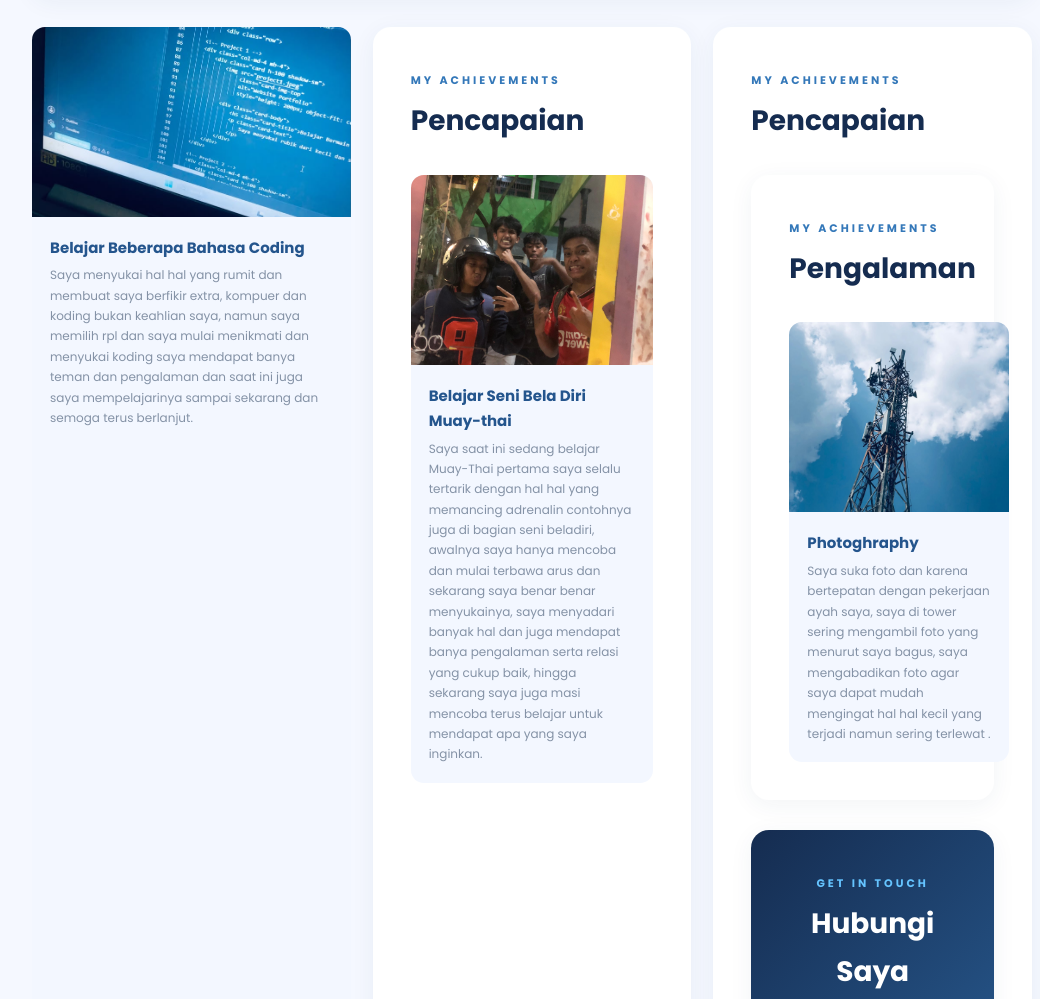
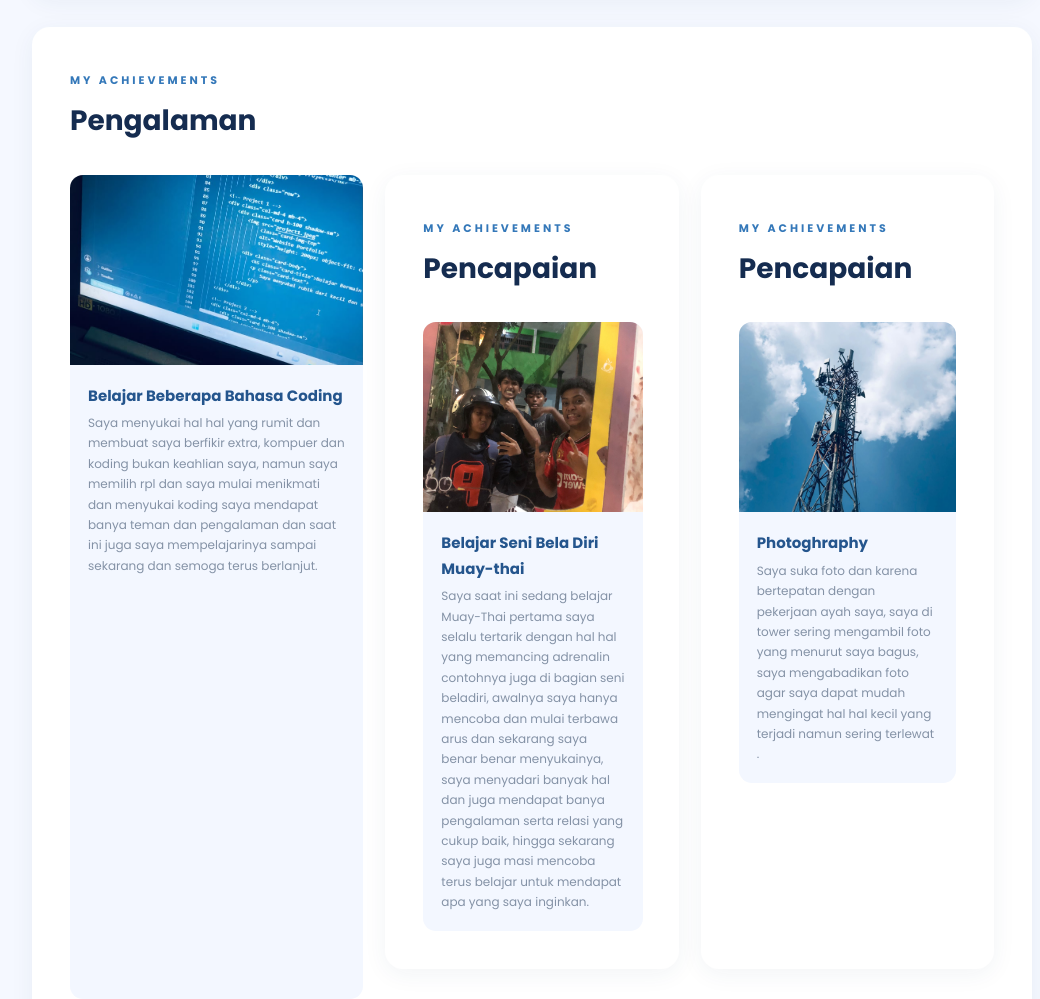
Before and after one commit to dafaiz2509-ctrl/Portofolio-MDaffa, a plain HTML site: page index.html in a window 1280 px wide. Shown: the part 2010-3009 px from the top of the page, without its empty margins (108-1148 px from the left). Drawn offline with Linux system fonts and the light colour scheme.

Commit message:
Update index.html

```diff
--- a/index.html
+++ b/index.html
@@ -211,6 +211,13 @@
 
         </section>
 
+               <!-- CERTIFICATE -->
+        <section class="section">
+
+            <div class="section-title">
+                <span>MY ACHIEVEMENTS</span>
+                <h2>Pengalaman</h2>
+            </div>
 
             <div class="gallery">
 
@@ -260,15 +267,6 @@
                 <h2>Pencapaian</h2>
             </div>
 
-        <!-- CERTIFICATE -->
-        <section class="section">
-
-            <div class="section-title">
-                <span>MY ACHIEVEMENTS</span>
-                <h2>Pengalaman</h2>
-            </div>
-
-            <div class="gallery">
 
                 <div class="gallery-card">
                     <img
```
